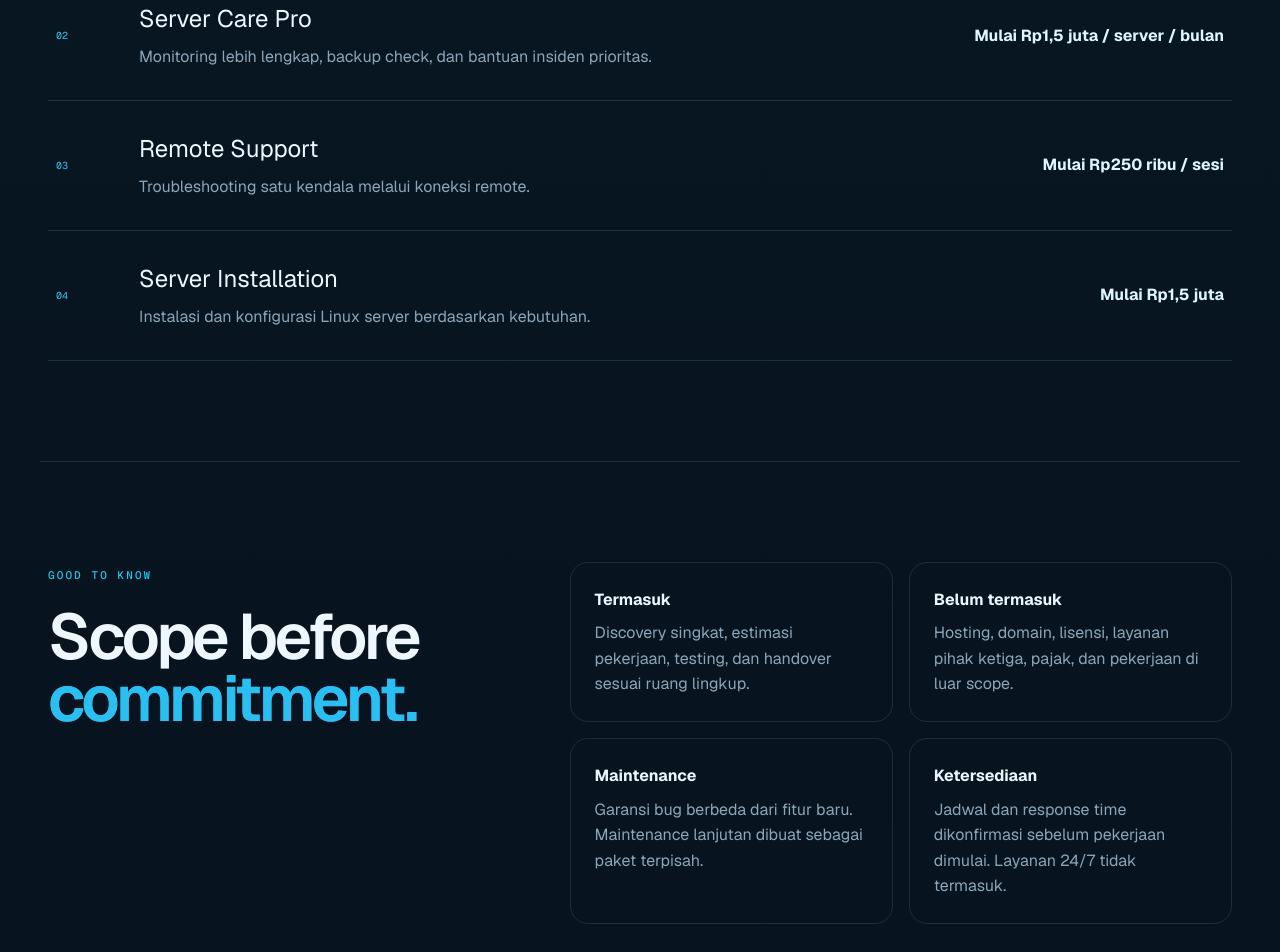
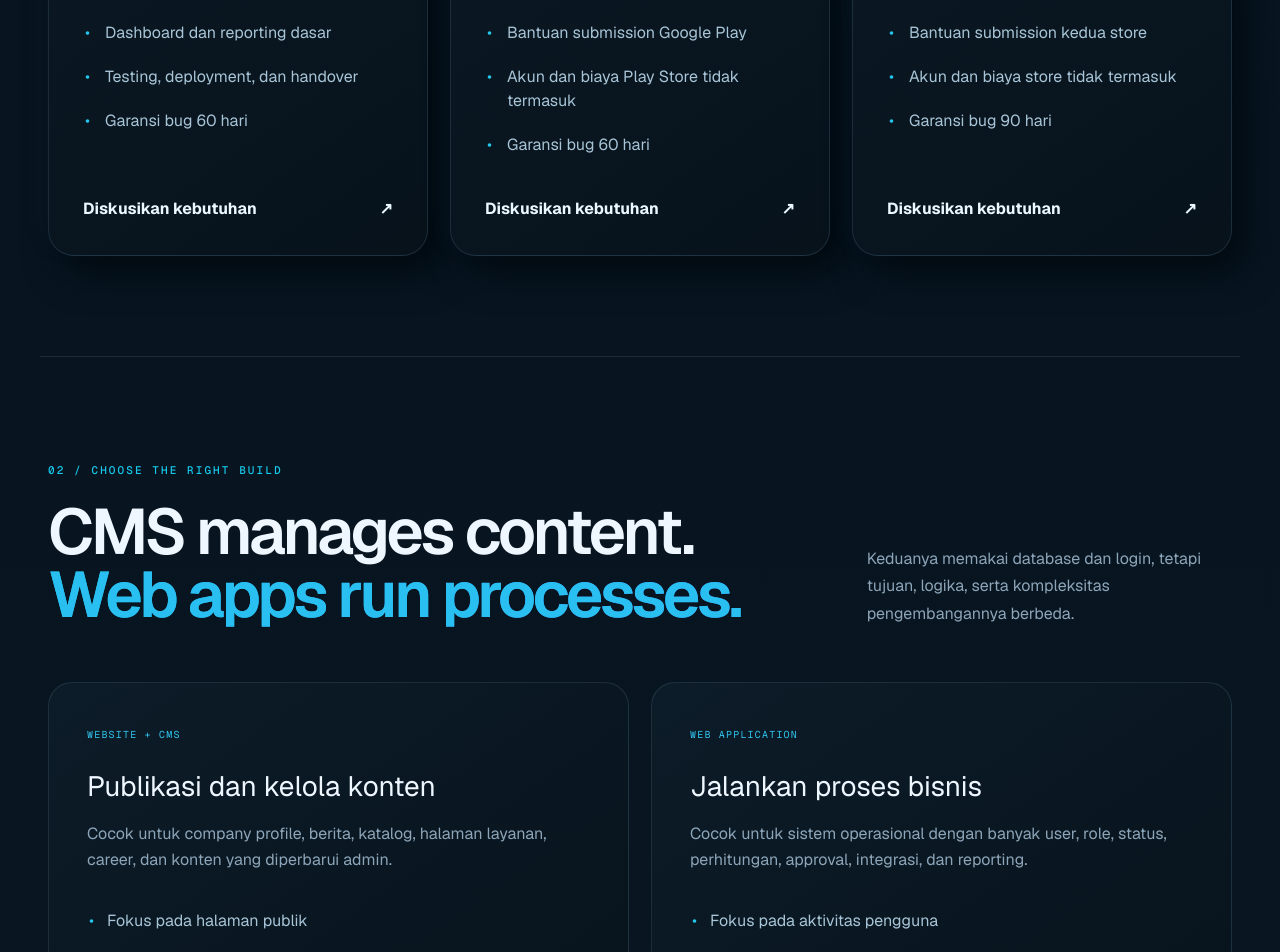
Before and after one commit to aniantizaviyar/retech.id, a Next.js app: page /pricing in a window 1280 px wide. Shown: the part 2220-3172 px from the top of the page. Built offline with nearby package versions, Linux system fonts and the light colour scheme.

Commit message:
Expand pricing packages and hosting guidance

```diff
--- a/app/globals.css
+++ b/app/globals.css
@@ -155,14 +155,14 @@ h2 { margin: 18px 0 0; font-size: clamp(42px, 4.2vw, 66px); line-height: 1.03; l
 .case-shot figcaption { margin-top: 13px; color: #648094; font-size: 11px; }
 
 /* Pricing */
-.pricing-hero,.pricing-section,.support-pricing,.pricing-notes,.pricing-cta { width: min(1440px,calc(100% - 80px)); margin: 0 auto; }
+.pricing-hero,.pricing-section,.pricing-comparison,.support-pricing,.hosting-pricing,.pricing-notes,.pricing-cta { width: min(1440px,calc(100% - 80px)); margin: 0 auto; }
 .pricing-hero { padding: 105px 8px 95px; }
 .pricing-hero h1 { max-width: 1050px; margin: 28px 0 40px; font-size: clamp(62px,7vw,112px); line-height: .91; letter-spacing: -.065em; }
 .pricing-hero h1 em,.pricing-heading h2 em,.pricing-notes h2 em,.pricing-cta h2 em { color: #29bff0; font-style: normal; }
 .pricing-intro { display: grid; grid-template-columns: 1fr auto; gap: 40px; align-items: end; }
 .pricing-intro p { max-width: 720px; color: var(--muted); font-size: 18px; line-height: 1.7; }
 .pricing-intro span { padding: 12px 16px; border: 1px solid var(--line); border-radius: 999px; color: #73a7c6; font: 10px var(--font-geist-mono); letter-spacing: .08em; text-transform: uppercase; }
-.pricing-section,.support-pricing,.pricing-notes { padding: 100px 8px; border-top: 1px solid var(--line); }
+.pricing-section,.pricing-comparison,.support-pricing,.hosting-pricing,.pricing-notes { padding: 100px 8px; border-top: 1px solid var(--line); }
 .pricing-heading { display: grid; grid-template-columns: 1.35fr .65fr; gap: 60px; align-items: end; margin-bottom: 55px; }
 .pricing-heading h2,.pricing-notes h2,.pricing-cta h2 { margin-top: 20px; font-size: clamp(42px,5vw,72px); line-height: .98; letter-spacing: -.05em; }
 .pricing-heading > p { max-width: 460px; color: var(--muted); line-height: 1.7; }
@@ -180,6 +180,16 @@ h2 { margin: 18px 0 0; font-size: clamp(42px, 4.2vw, 66px); line-height: 1.03; l
 .pricing-card li { padding: 10px 0 10px 22px; color: #a8c5d7; position: relative; }
 .pricing-card li::before { content: "•"; position: absolute; left: 2px; color: #24c6ee; }
 .pricing-card > a { margin-top: auto; display: flex; justify-content: space-between; color: #eaf8ff; font-weight: 650; }
+.comparison-grid,.hosting-grid { display: grid; grid-template-columns: repeat(2,1fr); gap: 22px; }
+.comparison-grid article,.hosting-grid article { padding: 38px; border: 1px solid var(--line); border-radius: 24px; background: linear-gradient(145deg,#0c1c28,#07121b); }
+.comparison-grid article > span,.hosting-grid article > span { color: #31c5ee; font: 10px var(--font-geist-mono); letter-spacing: .12em; }
+.comparison-grid h3,.hosting-grid h3 { margin: 20px 0 14px; font-size: 28px; }
+.comparison-grid p,.hosting-grid p { color: var(--muted); line-height: 1.65; }
+.comparison-grid ul,.hosting-grid ul { margin: 26px 0 0; padding: 0; list-style: none; }
+.comparison-grid li,.hosting-grid li { position: relative; padding: 9px 0 9px 20px; color: #a8c5d7; }
+.comparison-grid li::before,.hosting-grid li::before { content: "•"; position: absolute; left: 2px; color: #24c6ee; }
+.hosting-grid article > strong { display: block; margin: 20px 0 12px; color: #eaf8ff; font-size: 28px; }
+.hosting-disclaimer { margin-top: 24px; padding: 18px 22px; border-left: 2px solid #24c6ee; color: var(--muted); line-height: 1.6; background: rgba(13,34,51,.55); }
 .support-price-list { border-top: 1px solid var(--line); }
 .support-price-list article { display: grid; grid-template-columns: 55px 1fr minmax(260px,auto); gap: 28px; align-items: center; padding: 30px 8px; border-bottom: 1px solid var(--line); }
 .support-price-list article > span { color: #31c5ee; font: 10px var(--font-geist-mono); }
@@ -317,8 +327,8 @@ footer small { grid-column: 1/-1; padding-top: 26px; border-top: 1px solid var(-
   .approach-panel { padding: 32px 24px; border-radius: 26px; }.process-list li { grid-template-columns: 40px 1fr; }
   .contact-section { padding: 100px 16px 110px; }.contact-inner { gap: 45px; }.contact-form-card { padding: 25px 20px; border-radius: 23px; }.lead-form { grid-template-columns: 1fr; }.lead-field-full,.lead-consent,.lead-submit,.lead-error { grid-column: 1; }
   footer { width: calc(100% - 32px); grid-template-columns: 1fr; text-align: center; } footer img { margin: 0 auto; } footer div { justify-content: center; flex-wrap: wrap; }
-  .pricing-hero,.pricing-section,.support-pricing,.pricing-notes,.pricing-cta { width: calc(100% - 32px); }
-  .pricing-hero { padding: 75px 0 65px; }.pricing-hero h1 { font-size: clamp(52px,17vw,74px); }.pricing-intro,.pricing-heading,.pricing-notes { grid-template-columns: 1fr; }.pricing-intro span { width: fit-content; }.pricing-section,.support-pricing,.pricing-notes { padding: 75px 0; }.pricing-grid { grid-template-columns: 1fr; }.pricing-card { min-height: 0; padding: 28px 24px; }.pricing-card-featured { transform: none; }.pricing-card > p { min-height: 0; }.support-price-list article { grid-template-columns: 34px 1fr; gap: 16px; }.support-price-list strong { grid-column: 2; text-align: left; }.pricing-notes { gap: 40px; }.pricing-note-grid { grid-template-columns: 1fr; }.pricing-cta { padding: 85px 0 100px; }
+  .pricing-hero,.pricing-section,.pricing-comparison,.support-pricing,.hosting-pricing,.pricing-notes,.pricing-cta { width: calc(100% - 32px); }
+  .pricing-hero { padding: 75px 0 65px; }.pricing-hero h1 { font-size: clamp(52px,17vw,74px); }.pricing-intro,.pricing-heading,.pricing-notes { grid-template-columns: 1fr; }.pricing-intro span { width: fit-content; }.pricing-section,.pricing-comparison,.support-pricing,.hosting-pricing,.pricing-notes { padding: 75px 0; }.pricing-grid,.comparison-grid,.hosting-grid { grid-template-columns: 1fr; }.pricing-card { min-height: 0; padding: 28px 24px; }.pricing-card-featured { transform: none; }.pricing-card > p { min-height: 0; }.comparison-grid article,.hosting-grid article { padding: 28px 24px; }.support-price-list article { grid-template-columns: 34px 1fr; gap: 16px; }.support-price-list strong { grid-column: 2; text-align: left; }.pricing-notes { gap: 40px; }.pricing-note-grid { grid-template-columns: 1fr; }.pricing-cta { padding: 85px 0 100px; }
   .chat-shell { right: 16px; bottom: 16px; }.chat-label { display: none; }.chat-trigger { min-width: 58px; padding: 0 14px; border-radius: 18px; }
 }
 @media (prefers-reduced-motion: reduce) { html { scroll-behavior: auto; } *,*::before,*::after { animation-duration: .01ms !important; animation-iteration-count: 1 !important; transition-duration: .01ms !important; } }
--- a/app/pricing/page.tsx
+++ b/app/pricing/page.tsx
@@ -10,9 +10,17 @@ export const metadata: Metadata = {
 };
 
 const packages = [
+  { eyebrow: "LANDING PAGE", name: "Landing Page", price: "Rp2,5 juta", description: "Satu halaman yang fokus menghasilkan inquiry untuk promosi produk, jasa, personal brand, atau campaign digital.", features: ["Hingga 8 section", "Custom UI sesuai brand", "Responsive & mobile-friendly", "Form inquiry dan WhatsApp CTA", "Basic SEO, deployment, dan SSL", "2x revisi dan garansi bug 30 hari"] },
   { eyebrow: "DIGITAL PRESENCE", name: "Company Profile", price: "Rp4,5 juta", description: "Untuk bisnis yang membutuhkan website profesional, cepat, dan mudah ditemukan.", features: ["Hingga 7 halaman", "Responsive & mobile-friendly", "Form kontak dan basic SEO", "Deployment dan SSL", "Garansi bug 30 hari"] },
   { eyebrow: "BUSINESS SYSTEM", name: "Website + CMS", price: "Rp10 juta", description: "Website dengan area pengelolaan konten atau dashboard sesuai alur kerja bisnis.", features: ["UI sesuai brand", "CMS atau dashboard admin", "Database dan user management", "Integrasi email", "Garansi bug 60 hari"], recommended: true },
-  { eyebrow: "CUSTOM APPLICATION", name: "Web & Mobile App", price: "Rp20 juta", description: "Aplikasi custom yang dirancang berdasarkan fitur, integrasi, dan kebutuhan operasional.", features: ["Discovery dan pemetaan fitur", "Frontend, backend, dan API", "Role dan hak akses", "Testing dan deployment", "Dokumentasi dan handover"] },
+  { eyebrow: "CUSTOM WEB SYSTEM", name: "Web App", price: "Rp20 juta", description: "Aplikasi berbasis browser untuk menjalankan proses bisnis, workflow, dan pengolahan data custom.", features: ["Discovery dan pemetaan workflow", "Frontend, backend, database, dan API", "Role dan hak akses", "Dashboard dan reporting dasar", "Testing, deployment, dan handover", "Garansi bug 60 hari"] },
+  { eyebrow: "ANDROID APPLICATION", name: "Android App", price: "Rp25 juta", description: "Aplikasi Android custom untuk kebutuhan operasional, layanan customer, atau digitalisasi proses lapangan.", features: ["UI Android dan fitur inti", "Backend dan API dasar", "Testing dan file APK/AAB", "Bantuan submission Google Play", "Akun dan biaya Play Store tidak termasuk", "Garansi bug 60 hari"] },
+  { eyebrow: "MULTI-PLATFORM APP", name: "Android + iOS", price: "Rp50 juta", description: "Satu solusi mobile untuk Android dan iOS dengan backend serta alur pengguna yang terintegrasi.", features: ["Aplikasi Android dan iOS", "Backend, database, dan API dasar", "Testing dan production build", "Bantuan submission kedua store", "Akun dan biaya store tidak termasuk", "Garansi bug 90 hari"] },
+];
+
+const hosting = [
+  { name: "Domain & Hosting Basic", price: "Rp1 juta / tahun", description: "Untuk landing page atau company profile statis dengan kebutuhan trafik normal.", features: ["Domain .com maksimal Rp250 ribu", "Hosting website statis", "DNS dan konfigurasi SSL", "Deployment awal", "Monitoring uptime dasar"] },
+  { name: "Managed Cloud Hosting", price: "Rp3 juta / tahun", description: "Untuk website CMS atau aplikasi kecil yang membutuhkan runtime, database, dan pengelolaan server.", features: ["Cloud server sesuai kebutuhan awal", "DNS dan SSL", "Backup mingguan", "Patch dan monitoring dasar", "Review kapasitas berkala"] },
 ];
 
 const support = [
@@ -40,13 +48,25 @@ export default function PricingPage() {
           </article>)}
         </div>
       </section>
+      <section className="pricing-comparison">
+        <div className="pricing-heading"><div><span className="kicker">02 / CHOOSE THE RIGHT BUILD</span><h2>CMS manages content.<br /><em>Web apps run processes.</em></h2></div><p>Keduanya memakai database dan login, tetapi tujuan, logika, serta kompleksitas pengembangannya berbeda.</p></div>
+        <div className="comparison-grid">
+          <article><span>WEBSITE + CMS</span><h3>Publikasi dan kelola konten</h3><p>Cocok untuk company profile, berita, katalog, halaman layanan, career, dan konten yang diperbarui admin.</p><ul><li>Fokus pada halaman publik</li><li>Admin mengelola konten</li><li>Workflow relatif sederhana</li><li>Contoh: website perusahaan + news CMS</li></ul></article>
+          <article><span>WEB APPLICATION</span><h3>Jalankan proses bisnis</h3><p>Cocok untuk sistem operasional dengan banyak user, role, status, perhitungan, approval, integrasi, dan reporting.</p><ul><li>Fokus pada aktivitas pengguna</li><li>Business logic lebih kompleks</li><li>Hak akses dan audit lebih detail</li><li>Contoh: HRMS, logistics tracking, ERP mini</li></ul></article>
+        </div>
+      </section>
       <section className="support-pricing">
-        <div className="pricing-heading"><div><span className="kicker">02 / SUPPORT & OPERATIONS</span><h2>Keep systems<br /><em>running reliably.</em></h2></div><p>Pilih bantuan insidental atau pengelolaan rutin sesuai kapasitas dan tingkat risiko sistem.</p></div>
+        <div className="pricing-heading"><div><span className="kicker">03 / SUPPORT & OPERATIONS</span><h2>Keep systems<br /><em>running reliably.</em></h2></div><p>Pilih bantuan insidental atau pengelolaan rutin sesuai kapasitas dan tingkat risiko sistem.</p></div>
         <div className="support-price-list">{support.map(([name, price, description], index) => <article key={name}><span>0{index + 1}</span><div><h3>{name}</h3><p>{description}</p></div><strong>{price}</strong></article>)}</div>
+      </section>
+      <section className="hosting-pricing">
+        <div className="pricing-heading"><div><span className="kicker">04 / DOMAIN & HOSTING</span><h2>Infrastructure,<br /><em>without hidden ownership.</em></h2></div><p>Domain dan cloud adalah biaya berulang. Akun dan kepemilikan tetap atas nama customer; RETECH membantu setup dan pengelolaannya.</p></div>
+        <div className="hosting-grid">{hosting.map((item) => <article key={item.name}><span>OPTIONAL ADD-ON</span><h3>{item.name}</h3><strong>{item.price}</strong><p>{item.description}</p><ul>{item.features.map((feature) => <li key={feature}>{feature}</li>)}</ul></article>)}</div>
+        <p className="hosting-disclaimer">Harga perpanjangan mengikuti tarif registrar dan cloud provider. Pemakaian resource tinggi, storage besar, email hosting, lisensi, dan layanan pihak ketiga dihitung terpisah.</p>
       </section>
       <section className="pricing-notes">
         <div><span className="kicker">GOOD TO KNOW</span><h2>Scope before<br /><em>commitment.</em></h2></div>
-        <div className="pricing-note-grid"><p><strong>Termasuk</strong>Discovery singkat, estimasi pekerjaan, testing, dan handover sesuai ruang lingkup.</p><p><strong>Belum termasuk</strong>Hosting, domain, lisensi, layanan pihak ketiga, pajak, dan pekerjaan di luar scope.</p><p><strong>Maintenance</strong>Garansi bug berbeda dari fitur baru. Maintenance lanjutan dibuat sebagai paket terpisah.</p><p><strong>Ketersediaan</strong>Jadwal dan response time dikonfirmasi sebelum pekerjaan dimulai. Layanan 24/7 tidak termasuk.</p></div>
+        <div className="pricing-note-grid"><p><strong>Termasuk</strong>Discovery singkat, estimasi pekerjaan, testing, dan handover sesuai ruang lingkup.</p><p><strong>Belum termasuk</strong>Hosting, domain, akun developer, biaya store, lisensi, layanan pihak ketiga, pajak, dan pekerjaan di luar scope.</p><p><strong>Store publishing</strong>RETECH membantu menyiapkan build dan submission. Customer menyediakan akun Google Play atau Apple Developer dan menyelesaikan verifikasi.</p><p><strong>Maintenance</strong>Garansi bug berbeda dari fitur baru. Maintenance lanjutan dibuat sebagai paket terpisah.</p><p><strong>Kepemilikan</strong>Domain, cloud, dan akun store didaftarkan atas nama customer, bukan akun pribadi RETECH.</p><p><strong>Ketersediaan</strong>Jadwal dan response time dikonfirmasi sebelum pekerjaan dimulai. Layanan 24/7 tidak termasuk.</p></div>
       </section>
       <section className="pricing-cta"><span className="kicker">GET A REAL ESTIMATE</span><h2>Ceritakan kebutuhan.<br /><em>Kami bantu petakan.</em></h2><p>Konsultasi awal membantu menentukan pendekatan, prioritas, biaya, dan timeline yang paling masuk akal.</p><Link className="button button-primary" href="/#contact">Request quotation <span>↗</span></Link></section>
       <SiteFooter /><ChatWidget />
```
